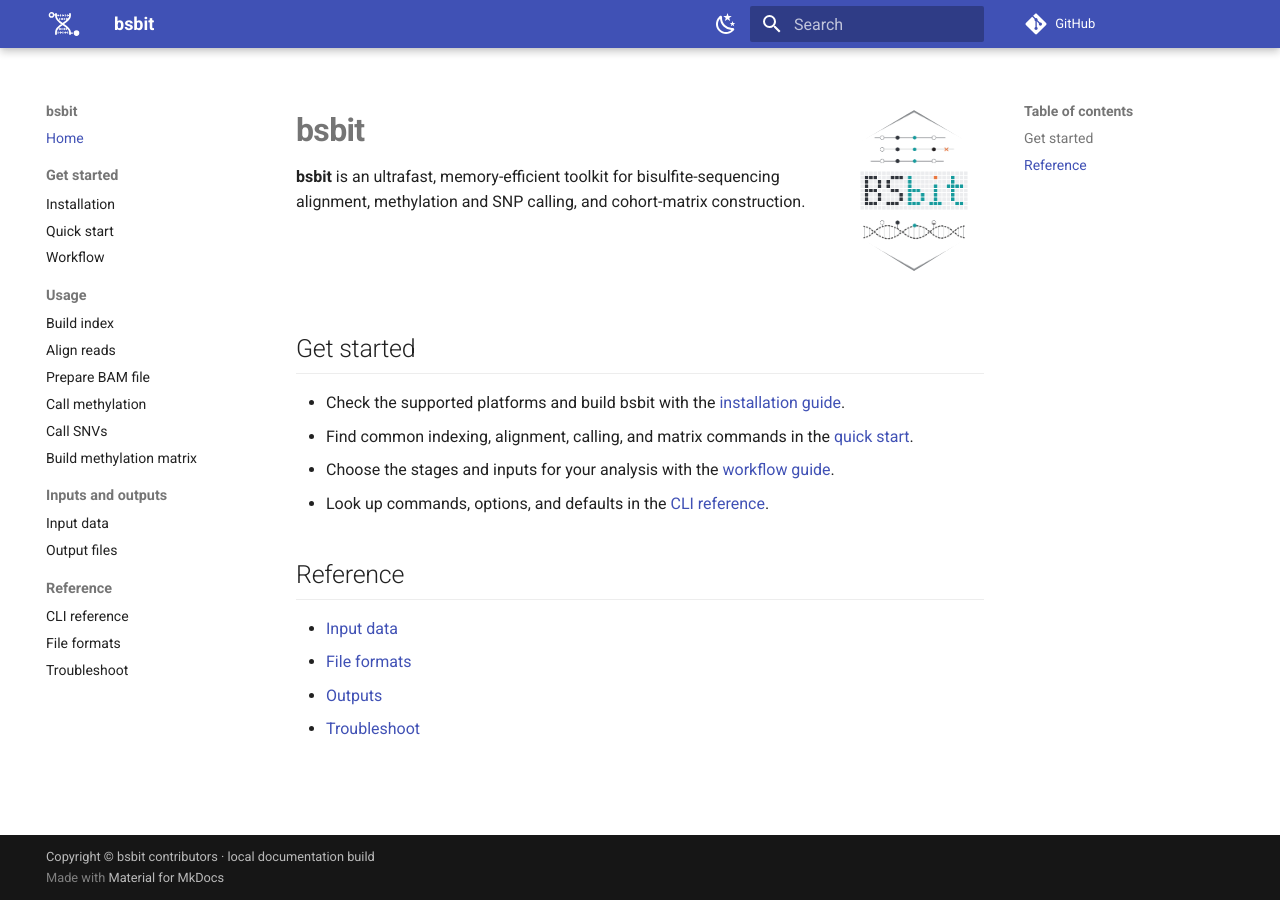
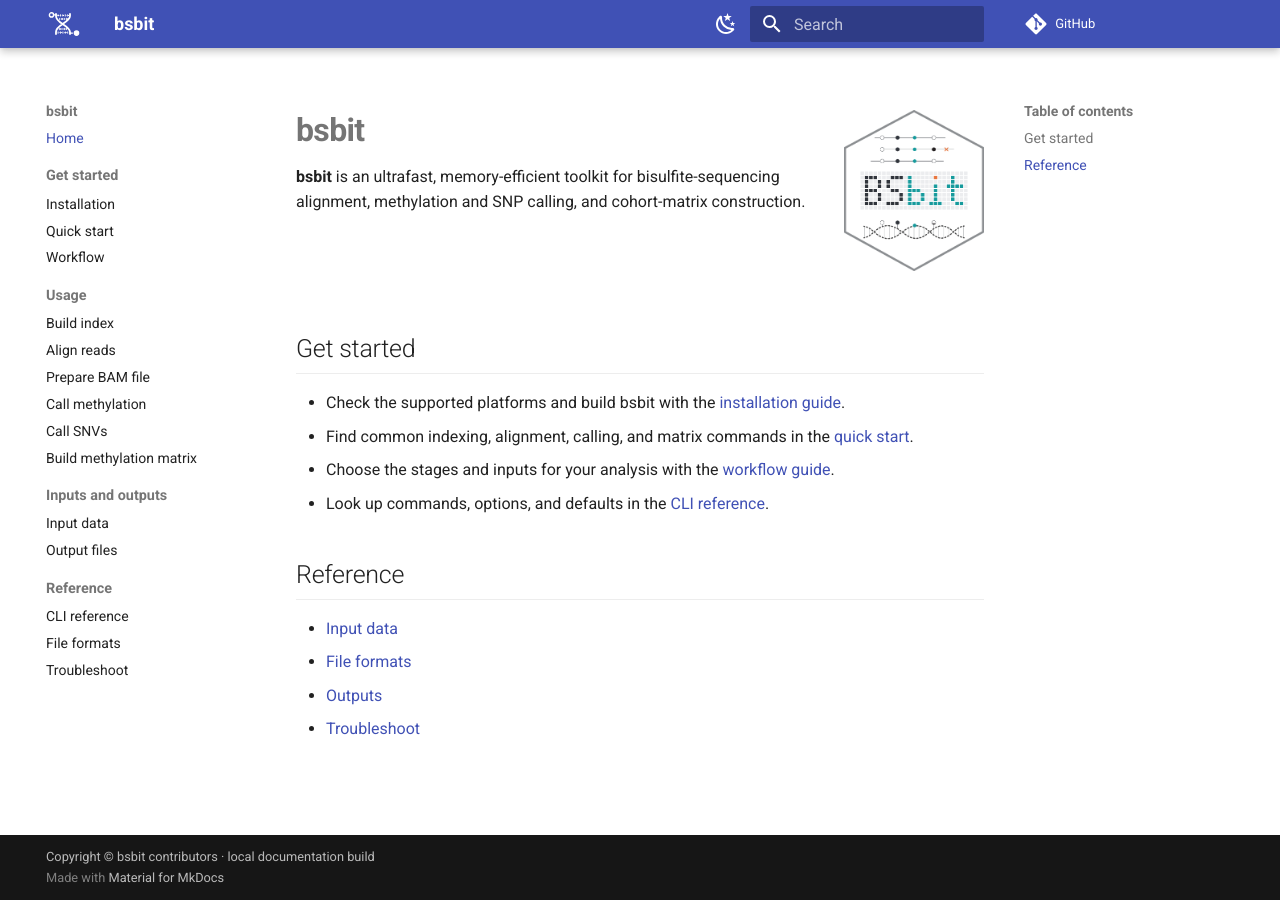
Before and after one commit to wbvguo/bsbit, an MkDocs documentation site: the page built from docs/index.md, in a window 1280 px wide. Built offline with MkDocs 1.6.1 and Material for MkDocs 9.7.7, drawn with Linux system fonts in a browser that asks for light colours; comment, search, counter and statistics services are not loaded.

Commit message:
docs: preserve homepage logo proportions

```diff
--- a/docs/stylesheets/extra.css
+++ b/docs/stylesheets/extra.css
@@ -241,7 +241,6 @@
 }
 
 .docs-logo {
-  clip-path: polygon(50% 0, 94% 23%, 94% 76%, 50% 100%, 6% 76%, 6% 23%);
   float: right;
   height: auto;
   margin: 0 0 1rem 1.5rem;
```
